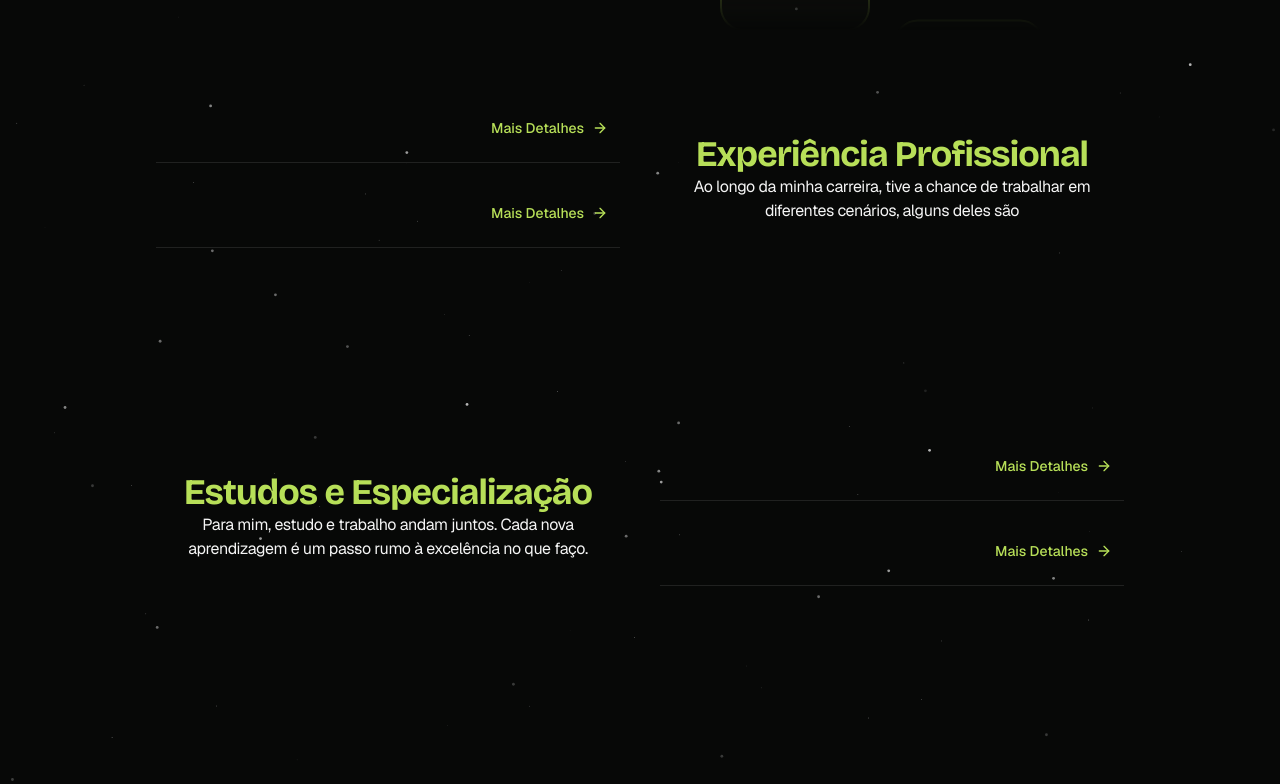
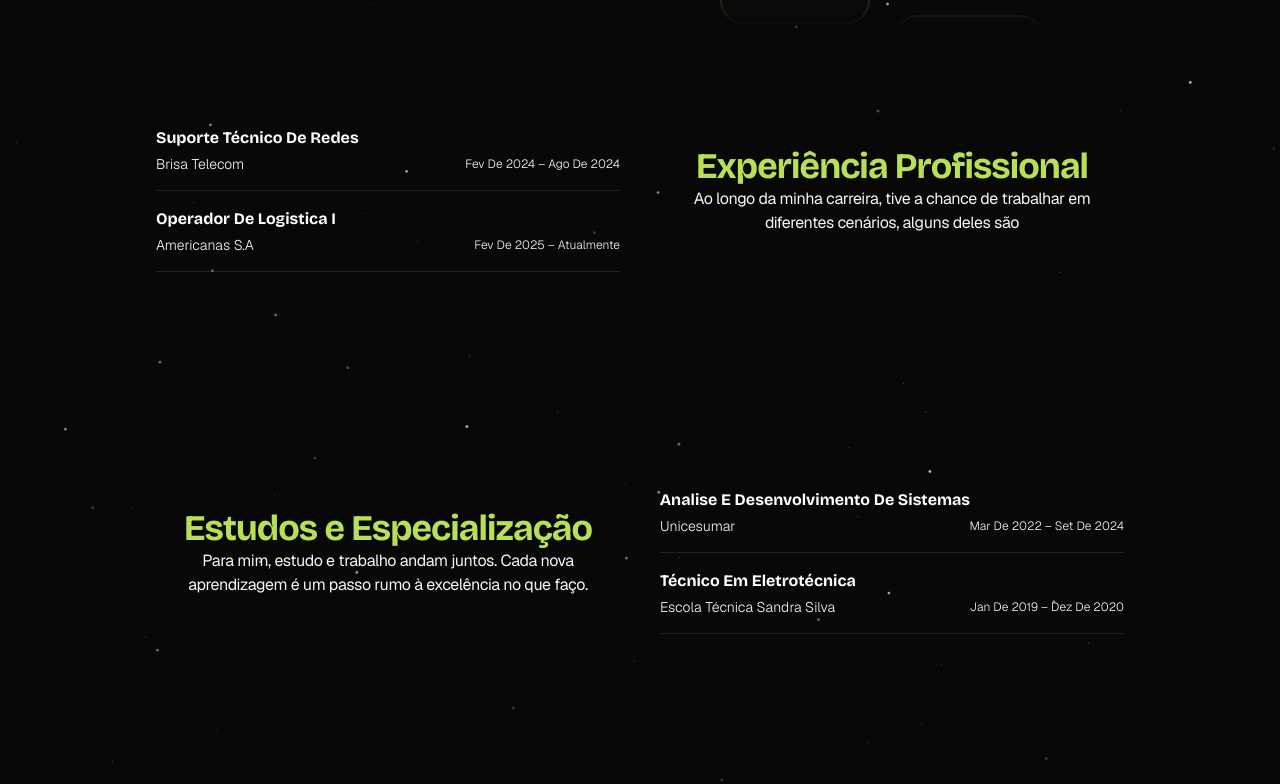
Before and after one commit to paulopbi/portfolio, a Next.js app: page / in a window 1280 px wide. Shown: the part 2136-2920 px from the top of the page. Built offline with nearby package versions, Linux system fonts and the light colour scheme.

Commit message:
refactor: rename the old CardInfo to InformativeAccordion

```diff
--- /dev/null
+++ b/src/components/informative-accordion.tsx
@@ -0,0 +1,59 @@
+import React from "react"
+import Link from "next/link"
+import { IInformativeAccordion } from "@/types"
+import { AccordionHeader } from "@radix-ui/react-accordion"
+import {
+  Accordion,
+  AccordionContent,
+  AccordionItem,
+  AccordionTrigger,
+} from "@/components/ui/accordion"
+
+const InformativeAccordion = ({
+  title,
+  subtitle,
+  description,
+  year,
+  href,
+  linkName,
+}: IInformativeAccordion) => {
+  return (
+    <Accordion
+      type="single"
+      collapsible
+      className="w-full border-b border-white/10"
+    >
+      <AccordionItem value="item-1">
+        <AccordionTrigger>
+          <AccordionHeader className="flex w-full cursor-pointer flex-col items-start">
+            <div>
+              <h5 className="font-[Bricolage_Grotesque] text-base font-bold capitalize">
+                {title}
+              </h5>
+            </div>
+            <div className="mt-1 inline-flex w-full items-center justify-between gap-8">
+              <h6 className="text-muted text-sm font-light capitalize">
+                {subtitle}
+              </h6>
+              <p className="text-muted text-xs font-light capitalize">{year}</p>
+            </div>
+          </AccordionHeader>
+        </AccordionTrigger>
+        <AccordionContent>
+          <p className="description">{description}</p>
+
+          {linkName && href && (
+            <Link
+              href={href}
+              className="text-brand mt-1.5 inline-flex items-center gap-4 text-sm font-bold"
+            >
+              {linkName}
+            </Link>
+          )}
+        </AccordionContent>
+      </AccordionItem>
+    </Accordion>
+  )
+}
+
+export default InformativeAccordion
--- a/src/sections/Education.tsx
+++ b/src/sections/Education.tsx
@@ -1,4 +1,4 @@
-import CardInfo from "@/components/card-info"
+import InformativeAccordion from "@/components/informative-accordion"
 import { TextAnimate } from "@/components/magicui/text-animate"
 import { educationalSectionData } from "@/constants/educationConstants"
 
@@ -25,7 +25,7 @@ const Education = () => {
 
       <article className="mx-auto w-full">
         {educationalSectionData.map((education) => (
-          <CardInfo
+          <InformativeAccordion
             key={education.title}
             title={education.title}
             subtitle={education.subtitle}
--- a/src/sections/Experience.tsx
+++ b/src/sections/Experience.tsx
@@ -1,5 +1,5 @@
 "use client"
-import CardInfo from "@/components/card-info"
+import InformativeAccordion from "@/components/informative-accordion"
 import { TextAnimate } from "@/components/magicui/text-animate"
 import { experienceSectionData } from "@/constants/experienceConstants"
 
@@ -27,7 +27,7 @@ const Experience = () => {
       <article className="mx-auto w-full md:order-1">
         {/* card with job info */}
         {experienceSectionData.map((experience) => (
-          <CardInfo
+          <InformativeAccordion
             key={experience.title}
             title={experience.title}
             subtitle={experience.subtitle}
```
Also changed, not shown: src/types/index.ts (+6 -7 lines).
